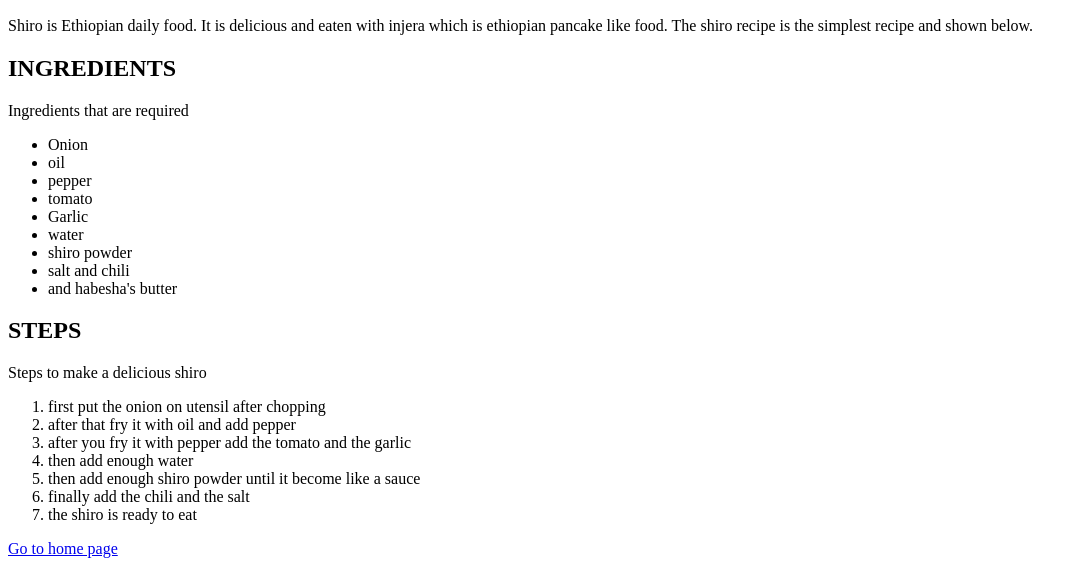
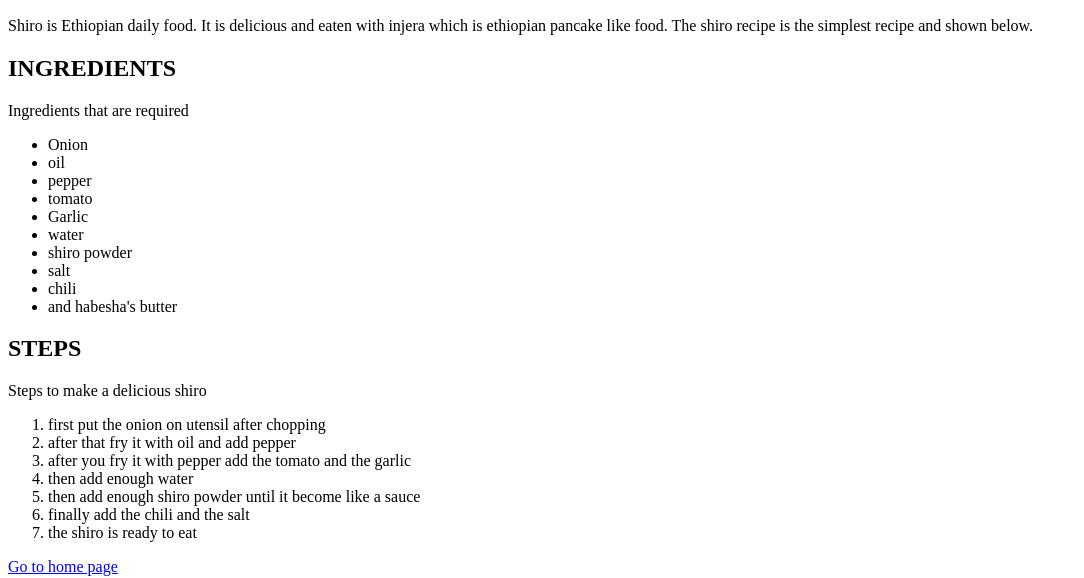
Before and after one commit to semura135/odin-recipes, a plain HTML site: page recipes/shiro.html in a window 1280 px wide. Shown: the part 434-1012 px from the top of the page, without its empty margins (0-1084 px from the left). Drawn offline with Linux system fonts and the light colour scheme.

Commit message:
added a list

```diff
--- a/recipes/shiro.html
+++ b/recipes/shiro.html
@@ -20,7 +20,8 @@
     <li>Garlic</li>
     <li>water</li>
     <li>shiro powder</li>
-    <li>salt and chili</li>
+    <li>salt</li>
+    <li>chili</li>
     <li> and habesha's butter</li>
    </ul>
    <h2>STEPS</h2>
```
